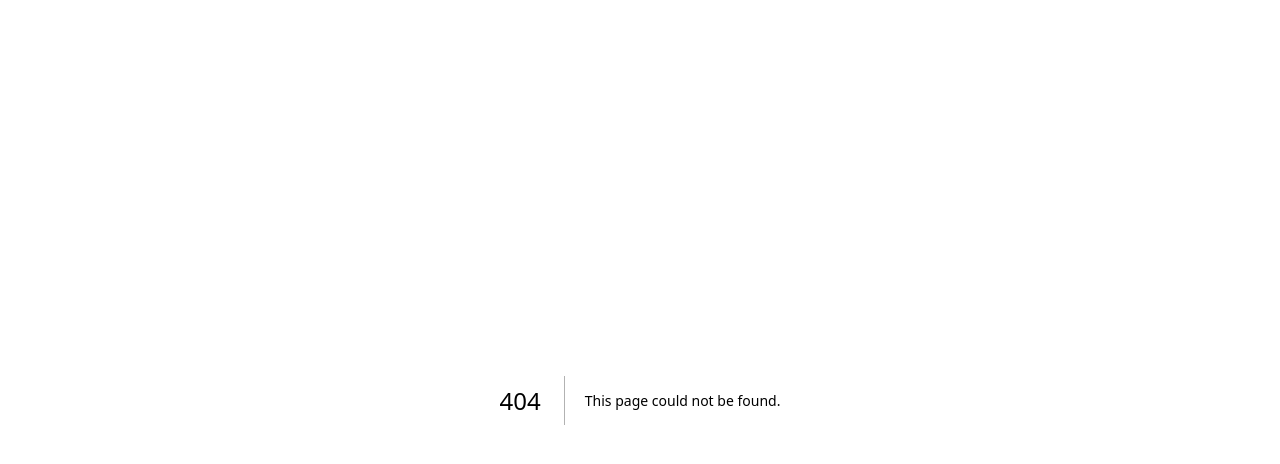
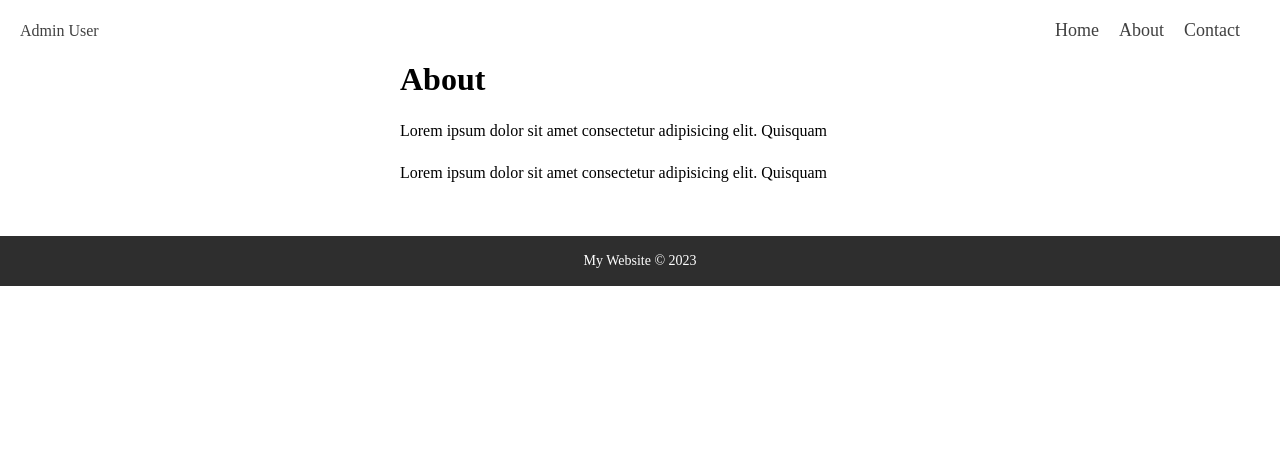
Before and after one commit to lancegoyke/johndusel.com, a Next.js app in the folder frontend/: page /about in a window 1280 px wide. Before the commit this address had no page. Shown: the top 464 px of the page. Built offline with nearby package versions, Linux system fonts and the light colour scheme.

Commit message:
add About page and CSS layout primitives

```diff
--- a/frontend/src/components/Navbar.tsx
+++ b/frontend/src/components/Navbar.tsx
@@ -5,8 +5,8 @@ export default function Navbar() {
     <header className={styles.menu}>
       <div className={styles.logo}>Admin User</div>
       <nav>
-        <a href="#">Home</a>
-        <a href="#">About</a>
+        <a href="/">Home</a>
+        <a href="/about">About</a>
         <a href="#">Contact</a>
       </nav>
     </header>
--- /dev/null
+++ b/frontend/src/pages/about.tsx
@@ -0,0 +1,33 @@
+import Head from 'next/head'
+import Navbar from '../components/Navbar'
+import Footer from '../components/Footer'
+
+export default function About() {
+  return (
+    <>
+      <Head>
+        <title>About</title>
+        <meta name="description" content="Professional work in an impressive field" />
+        <meta name="viewport" content="width=device-width, initial-scale=1" />
+        <link rel="icon" href="/favicon.ico" />
+      </Head>
+      <Navbar />
+      <main>
+        <div>
+          <div className="center">
+            <div className="stack-recursive">
+              <h1>About</h1>
+              <p>
+                Lorem ipsum dolor sit amet consectetur adipisicing elit. Quisquam
+              </p>
+              <p>
+                Lorem ipsum dolor sit amet consectetur adipisicing elit. Quisquam
+              </p>
+            </div>
+          </div>
+        </div>
+      </main>
+      <Footer />
+    </>
+  )
+}
--- a/frontend/src/styles/globals.css
+++ b/frontend/src/styles/globals.css
@@ -1,4 +1,5 @@
 :root {
+  /* Colors */
   --color-primary: teal;
   --color-secondary: blueviolet;
   --color-tertiary: pink;
@@ -13,11 +14,25 @@
   --color-success: green;
   --color-info: blue;
 
+  /* Spacing */
   --measure: 60ch;
+  --ratio: 1.5;
+  --s-5: calc(var(--s-4) / var(--ratio));
+  --s-4: calc(var(--s-3) / var(--ratio));
+  --s-3: calc(var(--s-2) / var(--ratio));
+  --s-2: calc(var(--s-1) / var(--ratio));
+  --s-1: calc(var(--s0) / var(--ratio));
+  --s0: 1rem;
+  --s1: calc(var(--s0) * var(--ratio));
+  --s2: calc(var(--s1) * var(--ratio));
+  --s3: calc(var(--s2) * var(--ratio));
+  --s4: calc(var(--s3) * var(--ratio));
+  --s5: calc(var(--s4) * var(--ratio));
 }
 
 * {
   box-sizing: border-box;
+  max-inline-size: var(--measure);
   padding: 0;
   margin: 0;
 }
@@ -28,17 +43,78 @@ body {
   overflow-x: hidden;
 }
 
-p,
-h1,
-h2,
-h3,
-h4,
-h5,
-h6 {
-  max-width: var(--measure);
+html,
+body,
+div,
+header,
+nav,
+main,
+section,
+article,
+footer {
+  max-inline-size: none;
 }
 
 a {
   color: inherit;
   text-decoration: none;
 }
+
+main {
+  display: flex;
+  flex-direction: column;
+  justify-content: center;
+  padding: 0 0 var(--s3) 0;
+}
+
+/* Applies margin to vertically stacked elements */
+.stack {
+  display: flex;
+  flex-direction: column;
+  justify-content: flex-start;
+}
+
+.stack > * {
+  margin-block: 0;
+}
+
+.stack > * + * {
+  margin-block-start: var(--space, 1.5rem);
+}
+
+/* Recursive stack applied to all sub-elements */
+.stack-recursive {
+  display: flex;
+  flex-direction: column;
+  justify-content: flex-start;
+}
+
+.stack-recursive * {
+  margin-block: 0;
+}
+
+.stack-recursive * + * {
+  margin-block-start: var(--space, 1.5rem);
+}
+
+/* Horizontal centering */
+.center {
+  box-sizing: content-box;
+  margin-inline: auto;
+  max-inline-size: var(--measure);
+  padding-inline-start: var(--s1);
+  padding-inline-end: var(--s1);
+}
+
+/* Utilities */
+.max-inline-size\:normal {
+  max-inline-size: calc(var(--measure));
+}
+
+.max-inline-size\:large {
+  max-inline-size: calc(var(--measure) * var(--ratio));
+}
+
+.max-inline-size\:larger {
+  max-inline-size: calc(var(--measure) * 2);
+}
```
